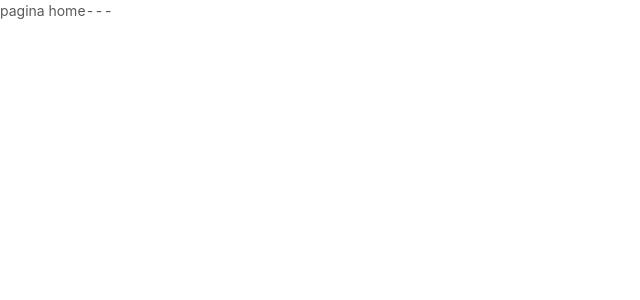
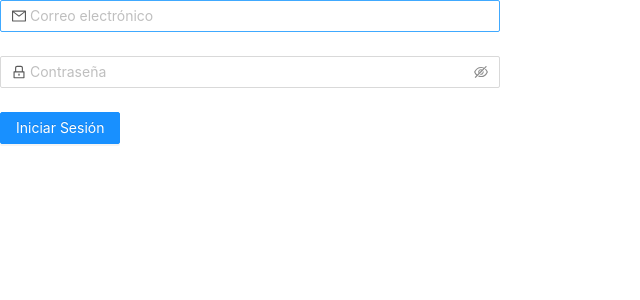
Before and after one commit to nickarcaro/vendorpos, a React (Create React App) app: page / in a window 1280 px wide. Shown: the top 300 px of the page, without its empty margins (0-640 px from the left). Built offline with nearby package versions, Linux system fonts and the light colour scheme; no server answers.

Commit message:
add loginform

```diff
--- a/package.json
+++ b/package.json
@@ -10,12 +10,15 @@
     "@testing-library/user-event": "^12.1.10",
     "antd": "^4.16.2",
     "craco-less": "^1.17.1",
+    "formik": "^2.2.9",
+    "jwt-decode": "^3.1.2",
     "lodash": "^4.17.21",
     "react": "^17.0.2",
     "react-dom": "^17.0.2",
     "react-router-dom": "^5.2.0",
     "react-scripts": "4.0.3",
-    "web-vitals": "^1.0.1"
+    "web-vitals": "^1.0.1",
+    "yup": "^0.32.9"
   },
   "scripts": {
     "start": "craco start",
--- a/src/App.js
+++ b/src/App.js
@@ -1,14 +1,57 @@
+import { useState, useEffect, useMemo, useCallback } from "react";
 import "./less/App.less";
 import Navigation from "./config/Navigation";
 import AuthContext from "./context/AuthContext";
-import ExampleContext from "./context/ExampleContext";
+import { setToken, getToken, removeToken } from "./api/token";
+import jwtDecode from "jwt-decode";
+
 function App() {
+  const [auth, setAuth] = useState(null);
+  const [reloadUser, setReloadUser] = useState(false);
+  useEffect(() => {
+    const token = getToken();
+    if (token) {
+      setAuth({
+        token,
+        idUser: jwtDecode(token).id,
+      });
+    } else {
+      setAuth(null);
+    }
+    setReloadUser(false);
+  }, [reloadUser]);
+
+  const login = (token) => {
+    setToken(token);
+    setAuth({
+      token,
+      idUser: jwtDecode(token).id,
+    });
+    window.location.replace("/pos");
+  };
+
+  const logout = useCallback(() => {
+    if (auth) {
+      removeToken();
+      setAuth(null);
+      window.location.replace("/");
+    }
+  }, [auth, setAuth]);
+
+  const authData = useMemo(
+    () => ({
+      auth,
+      login,
+      logout,
+      setReloadUser,
+    }),
+    [auth, logout]
+  );
+
   return (
-    <ExampleContext.Provider value>
-      <AuthContext.Provider>
-        <Navigation />
-      </AuthContext.Provider>
-    </ExampleContext.Provider>
+    <AuthContext.Provider value={authData}>
+      <Navigation />
+    </AuthContext.Provider>
   );
 }
 
--- /dev/null
+++ b/src/api/token.js
@@ -0,0 +1,28 @@
+import { TOKEN } from "../utils/constants";
+import jwtDecode from "jwt-decode";
+
+//setear token em localstorage
+export function setToken(token) {
+  localStorage.setItem(TOKEN, token);
+}
+
+//obtener token de usuario
+export function getToken() {
+  return localStorage.getItem(TOKEN);
+}
+
+//eliminar token
+export function removeToken() {
+  localStorage.removeItem(TOKEN);
+}
+
+//renovar token
+export function hasExpiredToken(token) {
+  const tokenDecode = jwtDecode(token);
+  const expireDate = tokenDecode.exp * 1000;
+  const currentDate = new Date().getTime();
+  if (currentDate > expireDate) {
+    return true;
+  }
+  return false;
+}
--- /dev/null
+++ b/src/api/user.js
@@ -0,0 +1,104 @@
+import { BASE_PATH } from "../utils/constants";
+import { authFetch } from "../utils/fetch";
+
+export async function loginApi(formData) {
+  try {
+    const url = `${BASE_PATH}/auth/local`;
+    const params = {
+      method: "POST",
+      headers: {
+        "Content-Type": "application/json",
+      },
+      body: JSON.stringify(formData),
+    };
+    const response = await fetch(url, params);
+    const result = await response.json();
+    return result;
+  } catch (error) {
+    console.log(error);
+    return null;
+  }
+}
+
+export async function resetPasswordApi(email) {
+  try {
+    const url = `${BASE_PATH}/auth/forgot-password`;
+    const params = {
+      method: "POST",
+      headers: {
+        "Content-Type": "application/json",
+      },
+      body: JSON.stringify({ email }),
+    };
+    const response = await fetch(url, params);
+    const result = await response.json();
+    return result;
+  } catch (error) {
+    console.log(error);
+    return null;
+  }
+}
+
+export async function getMeApi(logout) {
+  try {
+    const url = `${BASE_PATH}/users/me`;
+    const result = await authFetch(url, null, logout);
+    return result ? result : null;
+  } catch (error) {
+    return null;
+  }
+}
+
+export async function updateNameApi(idUser, data, logout) {
+  try {
+    const url = `${BASE_PATH}/users/${idUser}`;
+    const params = {
+      method: "PUT",
+      headers: {
+        "Content-Type": "application/json",
+      },
+      body: JSON.stringify(data),
+    };
+    const result = await authFetch(url, params, logout);
+    return result ? result : null;
+  } catch (error) {
+    console.log(error);
+    return null;
+  }
+}
+
+export async function updateEmailApi(idUser, email, logout) {
+  try {
+    const url = `${BASE_PATH}/users/${idUser}`;
+    const params = {
+      method: "PUT",
+      headers: {
+        "Content-Type": "application/json",
+      },
+      body: JSON.stringify({ email }),
+    };
+    const result = await authFetch(url, params, logout);
+    return result ? result : null;
+  } catch (error) {
+    console.log(error);
+    return null;
+  }
+}
+
+export async function updatePasswordApi(idUser, password, logout) {
+  try {
+    const url = `${BASE_PATH}/users/${idUser}`;
+    const params = {
+      method: "PUT",
+      headers: {
+        "Content-Type": "application/json",
+      },
+      body: JSON.stringify({ password }),
+    };
+    const result = await authFetch(url, params, logout);
+    return result ? result : null;
+  } catch (error) {
+    console.log(error);
+    return null;
+  }
+}
--- /dev/null
+++ b/src/components/LoginForm/LoginForm.js
@@ -0,0 +1,87 @@
+import { React, useState } from "react";
+import { Form, Input, Button, notification } from "antd";
+import { MailOutlined, LockOutlined } from "@ant-design/icons";
+import { useFormik } from "formik";
+import * as Yup from "yup";
+import useAuth from "../../hooks/useAuth";
+import { loginApi } from "../../api/user";
+
+const LoginForm = () => {
+  const [loading, setLoading] = useState(false);
+  const { login } = useAuth();
+
+  const formik = useFormik({
+    initialValues: initialValues(),
+    validationSchema: Yup.object(validationSchema()),
+    onSubmit: async (formData) => {
+      setLoading(true);
+      const response = await loginApi(formData);
+      if (response?.jwt) {
+        notification["success"]({
+          message: "Login correcto.",
+        });
+        login(response.jwt);
+      } else {
+        notification["error"]({
+          message: "El email o la contraseña son incorrectos",
+        });
+      }
+      setLoading(false);
+    },
+  });
+
+  return (
+    <Form style={{ maxWidth: 500 }} onFinish={formik.handleSubmit}>
+      <Form.Item>
+        <Input
+          prefix={<MailOutlined className="site-form-item-icon" />}
+          name="identifier"
+          type="text"
+          placeholder="Correo electrónico"
+          onChange={formik.handleChange}
+          value={formik.values.identifier}
+        />
+        {formik.errors.identifier ? (
+          <div>{formik.errors.identifier}</div>
+        ) : null}
+      </Form.Item>
+      <Form.Item>
+        <Input.Password
+          prefix={<LockOutlined className="site-form-item-icon" />}
+          name="password"
+          type="password"
+          placeholder="Contraseña"
+          onChange={formik.handleChange}
+        />
+      </Form.Item>
+
+      <Form.Item>
+        <Button
+          type="primary"
+          htmlType="submit"
+          className="login-form-button"
+          loading={loading}
+        >
+          Iniciar Sesión
+        </Button>
+      </Form.Item>
+    </Form>
+  );
+};
+
+function initialValues() {
+  return {
+    identifier: "",
+    password: "",
+  };
+}
+
+function validationSchema() {
+  return {
+    identifier: Yup.string()
+      .email("El email no es valido")
+      .required("El email es obligatorio"),
+    password: Yup.string().required("La contraseña es obligatorio"),
+  };
+}
+export default LoginForm;
--- /dev/null
+++ b/src/components/LoginForm/index.js
@@ -0,0 +1 @@
+export { default } from "./LoginForm";
--- a/src/context/ExampleContext.js
+++ /dev/null
@@ -1,7 +0,0 @@
-import { createContext } from "react";
-
-const ExampleContext = createContext({
-  nombre: "undefined", // valor del usuario ya logueado (token)
-});
-
-export default ExampleContext;
--- a/src/hooks/useHook.js
+++ /dev/null
@@ -1,8 +0,0 @@
-import { useContext } from "react";
-import ExampleContext from "../context/ExampleContext";
-
-const useExample = () => useContext(ExampleContext);
-
-export default useExample;
-
-//cracion de hook que utiliza el contexto global del usuario
--- a/src/pages/Home/Home.js
+++ b/src/pages/Home/Home.js
@@ -1,5 +1,10 @@
+import LoginForm from "../../components/LoginForm";
 const Home = () => {
-  return <div>pagina home---</div>;
+  return (
+    <div>
+      <LoginForm />
+    </div>
+  );
 };
 
 export default Home;
--- a/src/pages/Seller/Sells.js
+++ b/src/pages/Seller/Sells.js
@@ -1,12 +1,10 @@
 import React, { useState, useEffect } from "react";
-import useExample from "../../hooks/useHook";
 const Sells = () => {
   const [suma, setSuma] = useState(0);
-  const { nombre } = useExample();
 
   useEffect(() => {
     // Actualiza el título del documento usando la API del navegador
-    document.title = `You clicked ${suma} times ${nombre}`;
+    document.title = `You clicked ${suma} times`;
   });
   return (
     <div>
--- /dev/null
+++ b/src/utils/fetch.js
@@ -0,0 +1,31 @@
+import { getToken, hasExpiredToken } from "../api/token";
+
+//funcion para autenticar
+export async function authFetch(url, params, logout) {
+  const token = getToken();
+
+  if (!token) {
+    // Usuario no logeado
+    logout();
+  } else {
+    if (hasExpiredToken(token)) {
+      // Token caducado
+      logout();
+    } else {
+      const paramsTemp = {
+        ...params,
+        headers: {
+          ...params?.headers,
+          Authorization: `Bearer ${token}`,
+        },
+      };
+      try {
+        const response = await fetch(url, paramsTemp);
+        const result = await response.json();
+        return result;
+      } catch (error) {
+        return error;
+      }
+    }
+  }
+}
```
Also changed, not shown: 1 other file (tests, documents, lock files or other folders).
